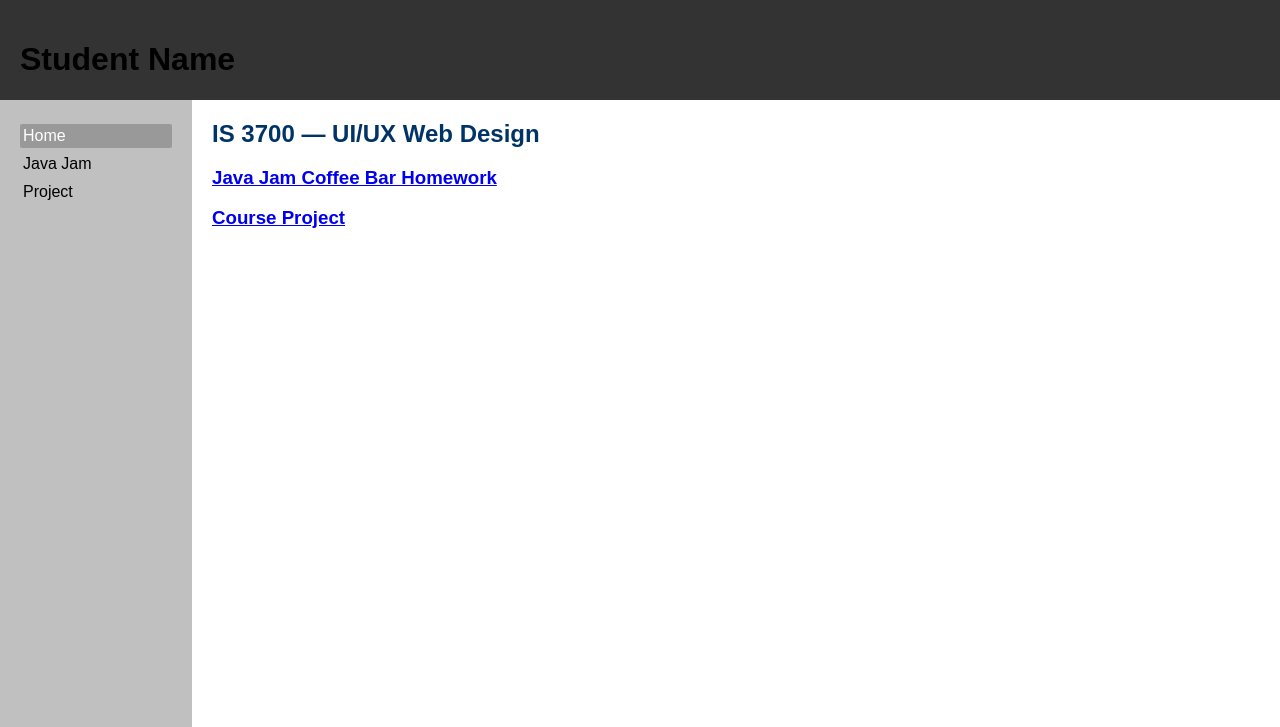
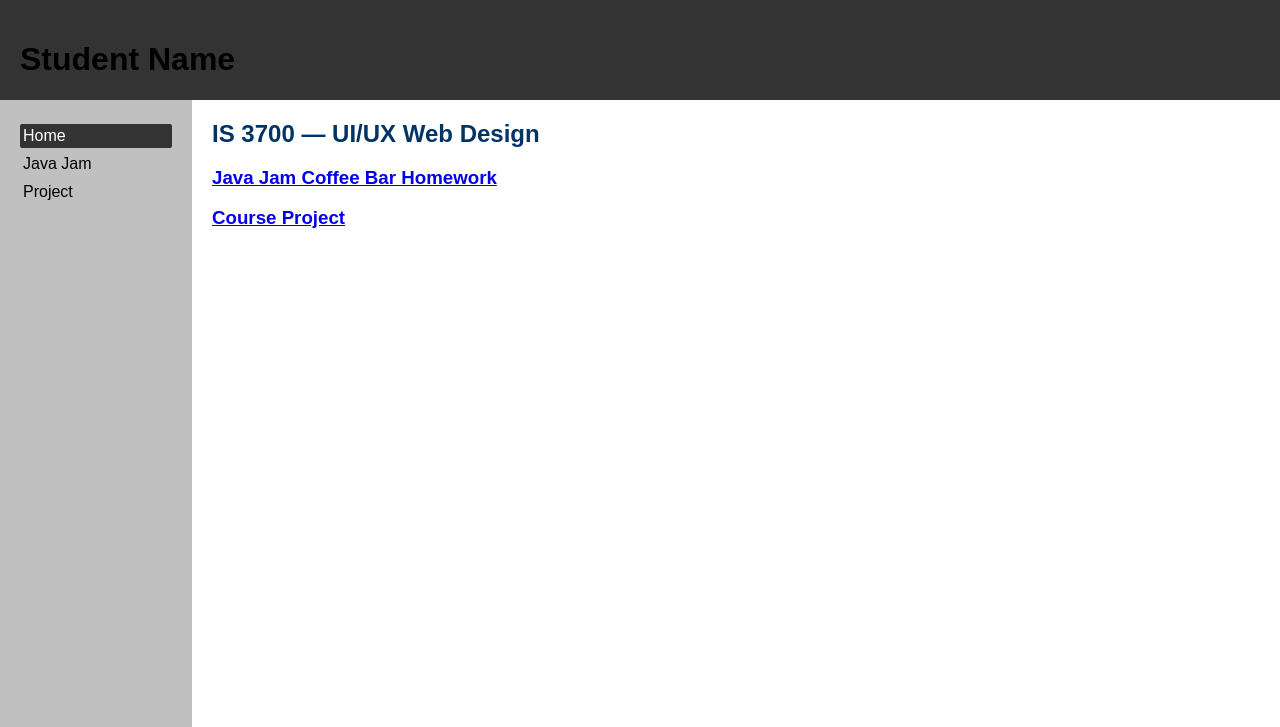
Before and after one commit to pamdupinbryant/pamdupinbryant.github.io, a plain HTML site: page index.html in a window 1280 px wide. Shown: the top 727 px of the page. Drawn offline with Linux system fonts and the light colour scheme; files that its build step writes are made by us from their sources.

Commit message:
Update main.css

```diff
--- a/practice/main.css
+++ b/practice/main.css
@@ -176,7 +176,7 @@ nav, div {
 
 #mainNav .current a {
 	color: #fff;
-	background-color: #999;
+	background-color: #333;
 	border-radius: 2px;
 }
 
```
